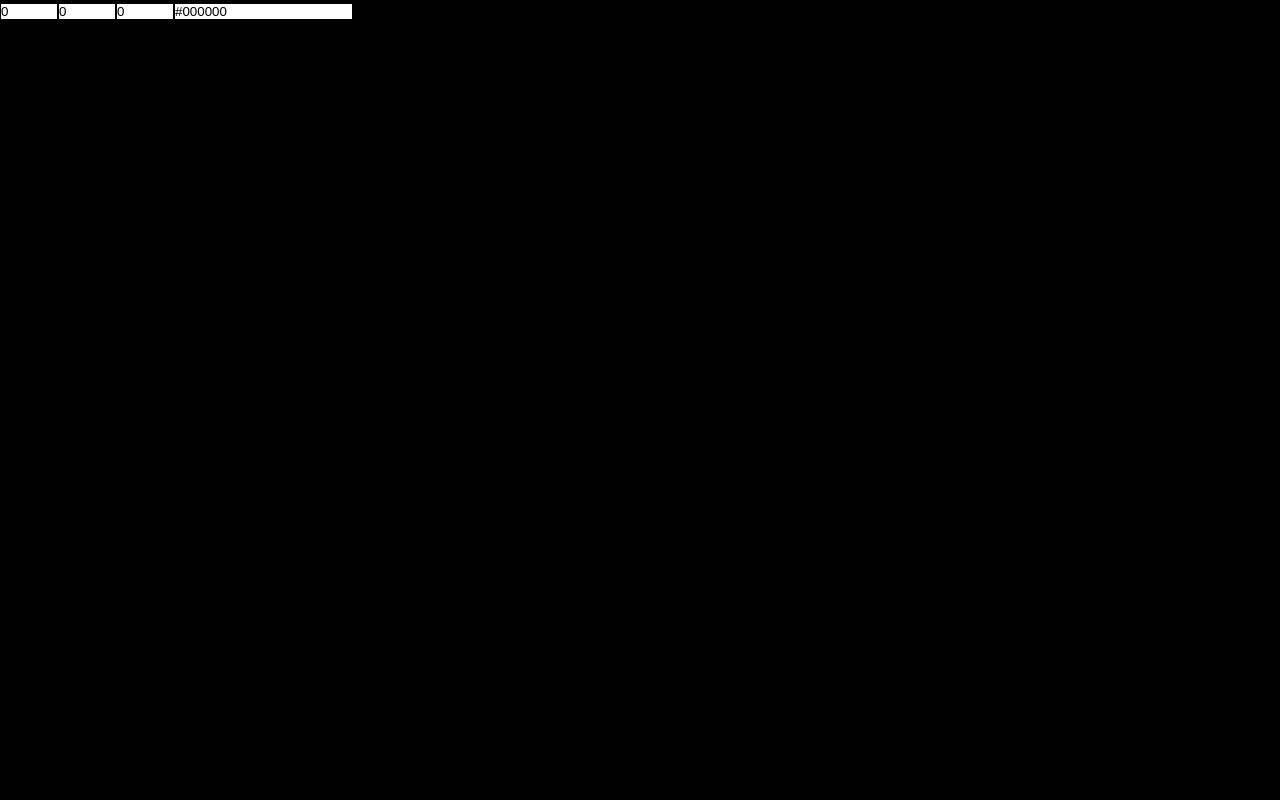
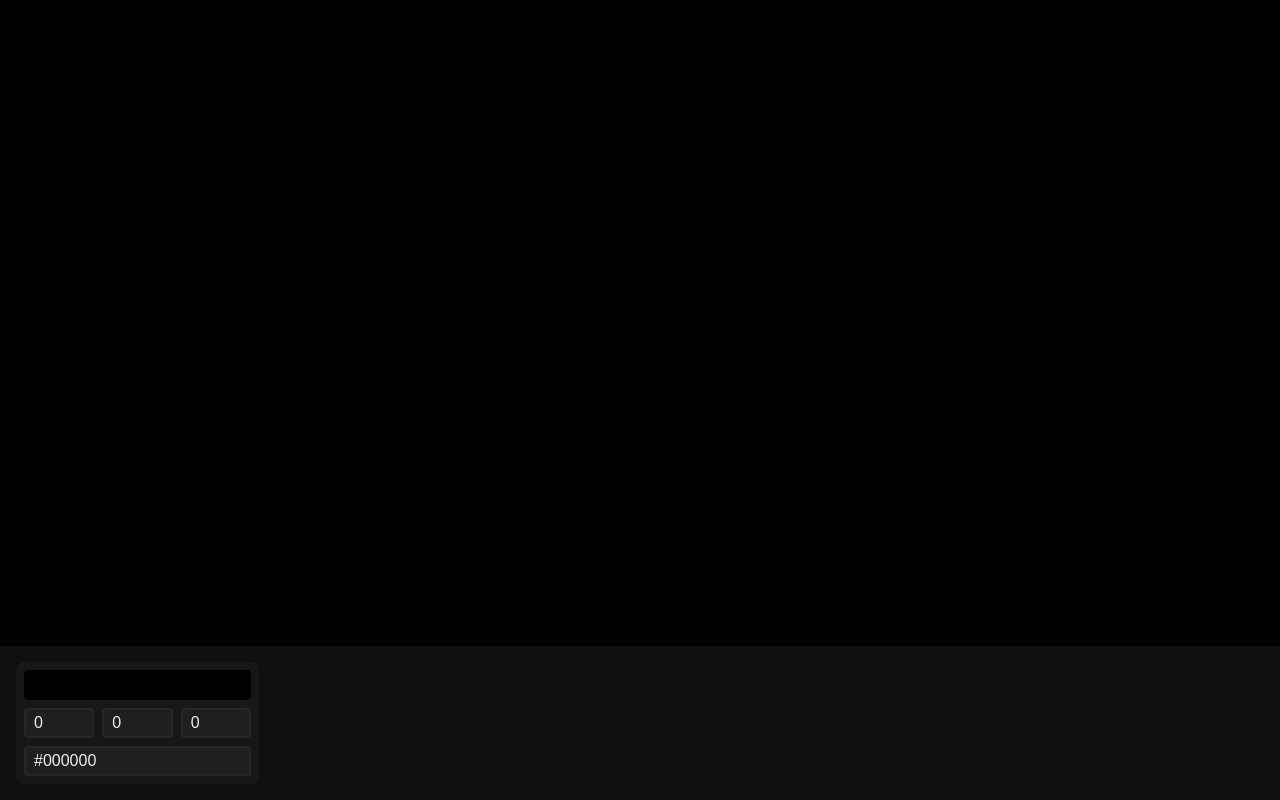
Before and after one commit to JochenBe/mixer, a React (Create React App) app: page / in a window 1280 px wide. Built offline with nearby package versions, Linux system fonts and the light colour scheme.

Commit message:
Add color input

```diff
--- a/src/App.tsx
+++ b/src/App.tsx
@@ -1,19 +1,29 @@
 import React, { useState } from "react";
+import styled from "styled-components";
 
 import ColorPreview from "components/ColorPreview";
-import RgbInput from "components/inputs/RgbInput";
-import HexInput from "components/inputs/HexInput";
+import Colors from "components/Colors";
 
 import Color from "types/Color";
 
+const StyledApp = styled.div`
+  display: flex;
+  flex-direction: column;
+
+  width: 100vw;
+  height: 100vh;
+`;
+
 const App: React.FC = () => {
-  const [color, setColor] = useState<Color>({ red: 0, green: 0, blue: 0 });
+  const [colors, setColors] = useState<Color[]>([
+    { red: 0, green: 0, blue: 0 },
+  ]);
 
   return (
-    <ColorPreview color={color}>
-      <RgbInput value={color} onChange={setColor} />
-      <HexInput value={color} onChange={setColor} />
-    </ColorPreview>
+    <StyledApp>
+      <ColorPreview color={colors[0]} />
+      <Colors value={colors} onChange={setColors} />
+    </StyledApp>
   );
 };
 
--- a/src/components/ColorPreview.tsx
+++ b/src/components/ColorPreview.tsx
@@ -10,11 +10,7 @@ type ColorPreviewProps = {
 const ColorPreview: React.FC<
   React.PropsWithChildren<ColorPreviewProps>
 > = styled.div<ColorPreviewProps>`
-  position: absolute;
-  left: 0;
-  top: 0;
-  right: 0;
-  bottom: 0;
+  flex: 1;
 
   background-color: ${({ color }) => colorToRgb(color)};
 `;
--- /dev/null
+++ b/src/components/Colors.tsx
@@ -0,0 +1,35 @@
+import React from "react";
+import styled from "styled-components";
+
+import ColorInput from "./inputs/ColorInput";
+
+import Color from "types/Color";
+
+const StyledColors = styled.div`
+  padding: 0.5em;
+  width: 100vw;
+  background-color: ${({ theme }) => theme.background};
+`;
+
+type ColorsProps = {
+  value: Color[];
+  onChange: (colors: Color[]) => void;
+};
+
+const Colors: React.FC<ColorsProps> = ({ value, onChange }) => (
+  <StyledColors>
+    {value.map((color, index) => (
+      <ColorInput
+        key={index}
+        value={color}
+        onChange={(color) => {
+          const newValue = [...value];
+          newValue[index] = color;
+          onChange(newValue);
+        }}
+      />
+    ))}
+  </StyledColors>
+);
+
+export default Colors;
--- /dev/null
+++ b/src/components/inputs/ColorInput.tsx
@@ -0,0 +1,55 @@
+import React from "react";
+import styled from "styled-components";
+
+import RgbInput from "./RgbInput";
+import HexInput from "./HexInput";
+
+import Color from "types/Color";
+import ColorPreview from "components/ColorPreview";
+
+const StyledColorInput = styled.div`
+  display: flex;
+  flex-direction: column;
+
+  margin: 0.5em;
+  padding: 0.25em;
+  width: min-content;
+  background-color: ${({ theme }) => theme.backgroundSecondary};
+  border-radius: 0.5em;
+`;
+
+const Row = styled.div`
+  display: flex;
+  flex-direction: row;
+
+  & > * {
+    flex: 1;
+  }
+`;
+
+const StyledColorPreview = styled(ColorPreview)`
+  margin: 0.25em;
+  height: 1.875em;
+  border-radius: 0.25em;
+`;
+
+type ColorInputProps = {
+  value: Color;
+  onChange: (color: Color) => void;
+};
+
+const ColorInput: React.FC<ColorInputProps> = (props) => (
+  <StyledColorInput>
+    <Row>
+      <StyledColorPreview color={props.value} />
+    </Row>
+    <Row>
+      <RgbInput {...props} />
+    </Row>
+    <Row>
+      <HexInput {...props} />
+    </Row>
+  </StyledColorInput>
+);
+
+export default ColorInput;
--- a/src/components/inputs/Input.tsx
+++ b/src/components/inputs/Input.tsx
@@ -5,7 +5,35 @@ type InputProps = {
 };
 
 const Input = styled.input<InputProps>`
-  border: solid 1px ${({ invalid }) => (invalid ? "red" : "black")};
+  margin: 0.25em;
+  padding: 0.25em 0.5em;
+  border-radius: 0.25em;
+  border: solid 0.125em
+    ${({ invalid, theme }) => (invalid ? "red" : theme.foregroundTertiary)};
+  background-color: ${({ theme }) => theme.backgroundTertiary};
+
+  font-size: 1em;
+  color: ${({ theme }) => theme.foreground};
+
+  &::-webkit-outer-spin-button,
+  &::-webkit-inner-spin-button {
+    -webkit-appearance: none;
+    margin: 0;
+  }
+
+  &[type="number"] {
+    -moz-appearance: textfield;
+  }
+
+  &:focus {
+    outline: none;
+    border-color: ${({ invalid, theme }) =>
+      invalid ? "red" : theme.foregroundSecondary};
+  }
+
+  &::placeholder {
+    color: ${({ theme }) => theme.foregroundSecondary};
+  }
 `;
 
 export default Input;
--- a/src/index.tsx
+++ b/src/index.tsx
@@ -1,16 +1,21 @@
 import React from "react";
 import ReactDOM from "react-dom/client";
+import { ThemeProvider } from "styled-components";
 
 import App from "./App";
 
 import reportWebVitals from "./reportWebVitals";
+
+import theme from "theme";
 
 const root = ReactDOM.createRoot(
   document.getElementById("root") as HTMLElement
 );
 root.render(
   <React.StrictMode>
-    <App />
+    <ThemeProvider theme={theme}>
+      <App />
+    </ThemeProvider>
   </React.StrictMode>
 );
 
--- /dev/null
+++ b/src/theme.ts
@@ -0,0 +1,15 @@
+import { DefaultTheme } from "styled-components";
+
+const theme: DefaultTheme = {
+  red: "rgb(223, 31, 31)",
+
+  foreground: "rgb(239, 239, 239)",
+  foregroundSecondary: "rgb(63, 63, 63)",
+  foregroundTertiary: "rgb(39, 39, 39)",
+
+  background: "rgb(15, 15, 15)",
+  backgroundSecondary: "rgb(23, 23, 23)",
+  backgroundTertiary: "rgb(31, 31, 31)",
+};
+
+export default theme;
```
Also changed, not shown: src/styled.d.ts (added, +15 -0 lines).
